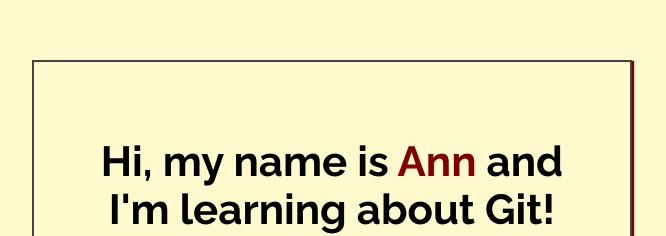
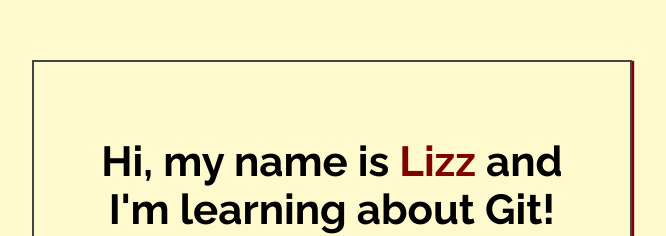
Before and after one commit to LxzzR/my-first-repo-skillcrush, a plain HTML site: page index.html in a window 1280 px wide. Shown: the part 188-424 px from the top of the page, without its empty margins (308-974 px from the left). Drawn offline with Linux system fonts and the light colour scheme.

Commit message:
Added name to index.html

```diff
--- a/index.html
+++ b/index.html
@@ -14,7 +14,7 @@
 <body>
 
     <div class="greeting">
-        <h1>Hi, my name is <span class="highlight">Ann</span> and I'm learning about Git! </h1>
+        <h1>Hi, my name is <span class="highlight">Lizz</span> and I'm learning about Git! </h1>
 
         <p>Yay! Git is the best!</p>
     </div>
```
